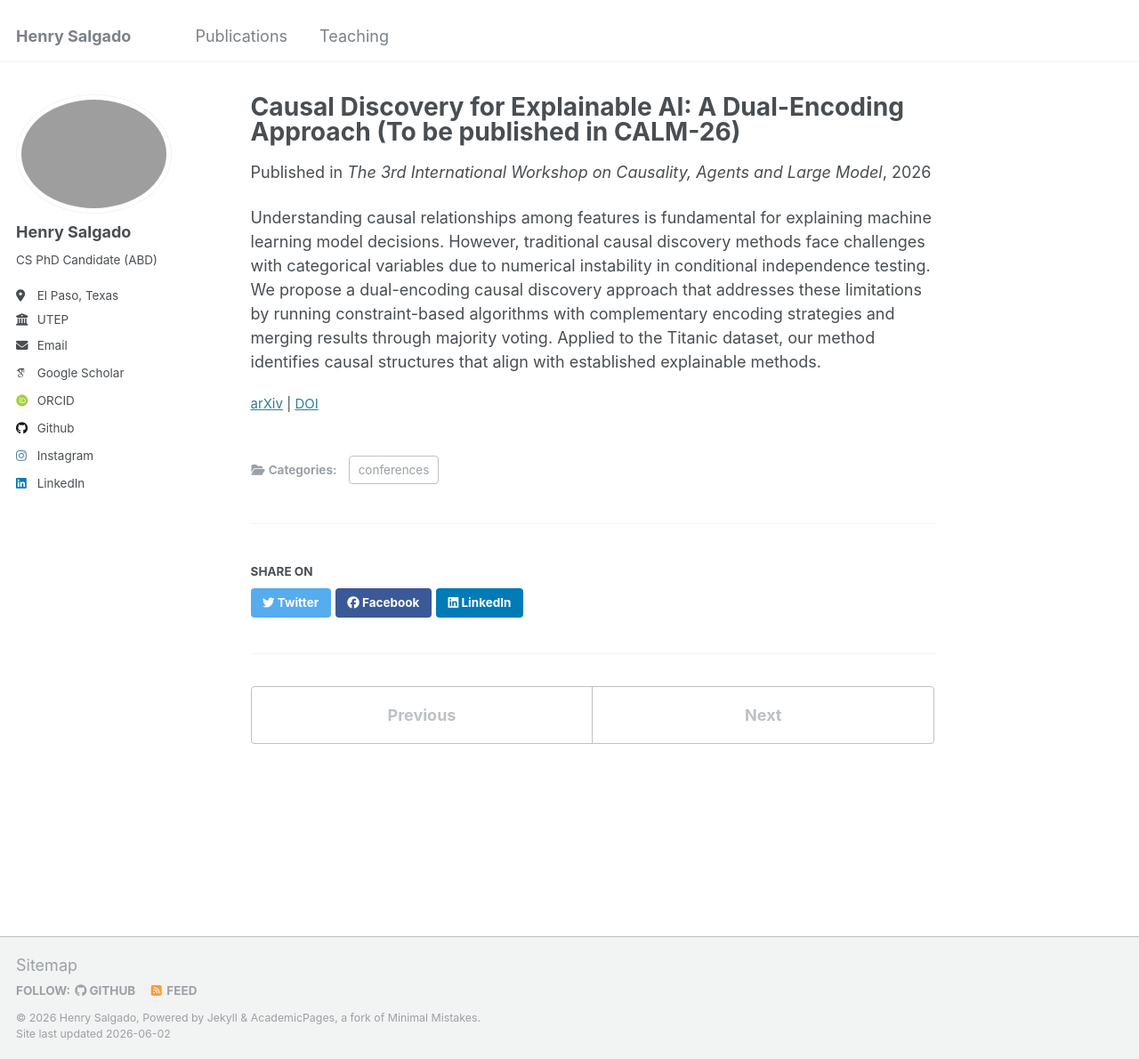
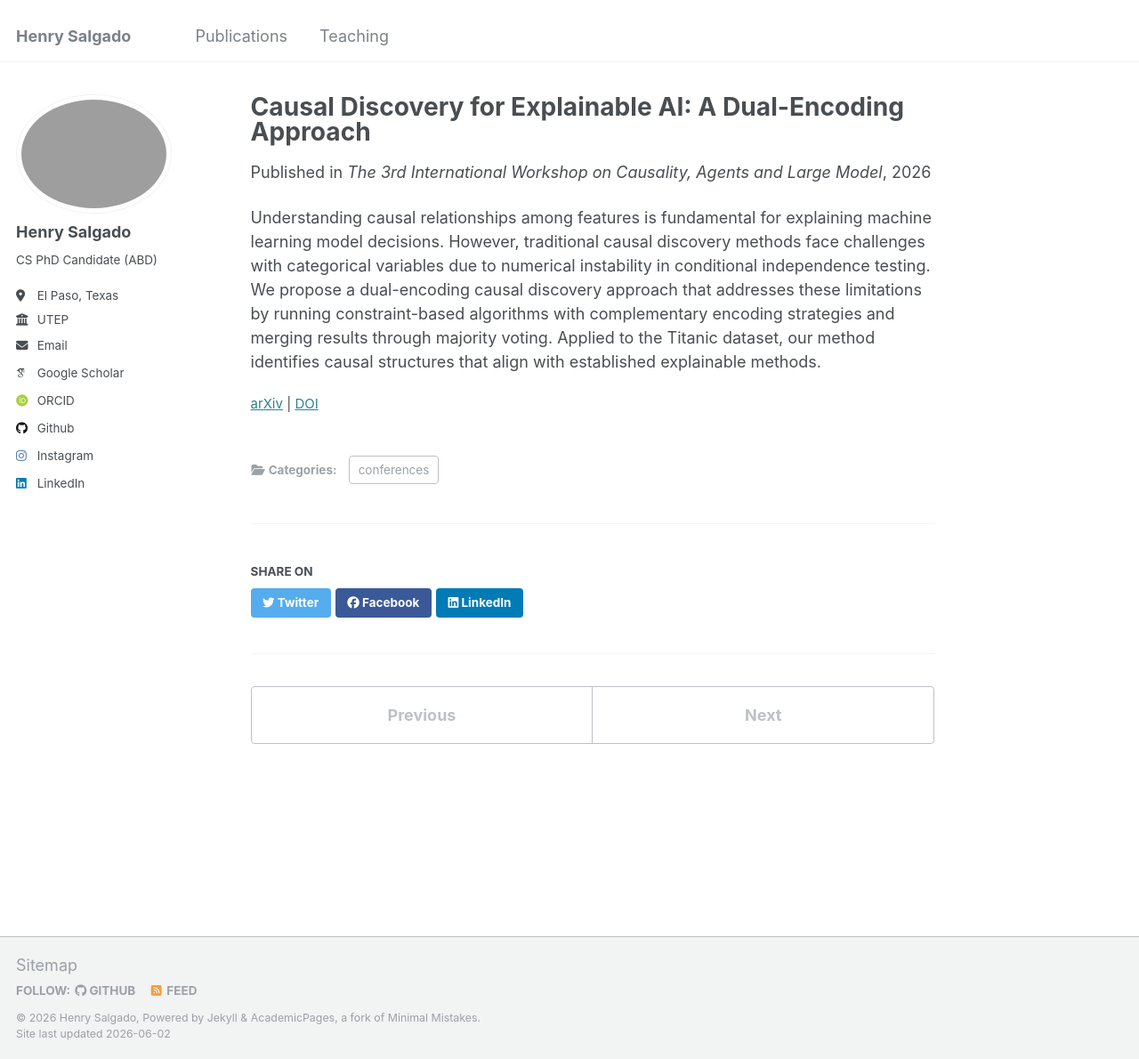
Before and after one commit to eigenhenry/eigenhenry.github.io, a Jekyll site: the page built from _publications/2026-10-01-calm-26-number-8.md, in a window 1280 px wide and 1190 px high. Shown: the whole window at 89% size. Built offline with Jekyll 4.4.1, drawn with Linux system fonts in a browser that asks for light colours; some web fonts are replaced.

Commit message:
Update title for CALM-26 publication

```diff
--- a/_publications/2026-10-01-calm-26-number-8.md
+++ b/_publications/2026-10-01-calm-26-number-8.md
@@ -1,5 +1,5 @@
 ---
-title: "Causal Discovery for Explainable AI: A Dual-Encoding Approach (To be published in CALM-26)"
+title: "Causal Discovery for Explainable AI: A Dual-Encoding Approach"
 collection: publications
 category: conferences
 date: 2026-01-10
```
